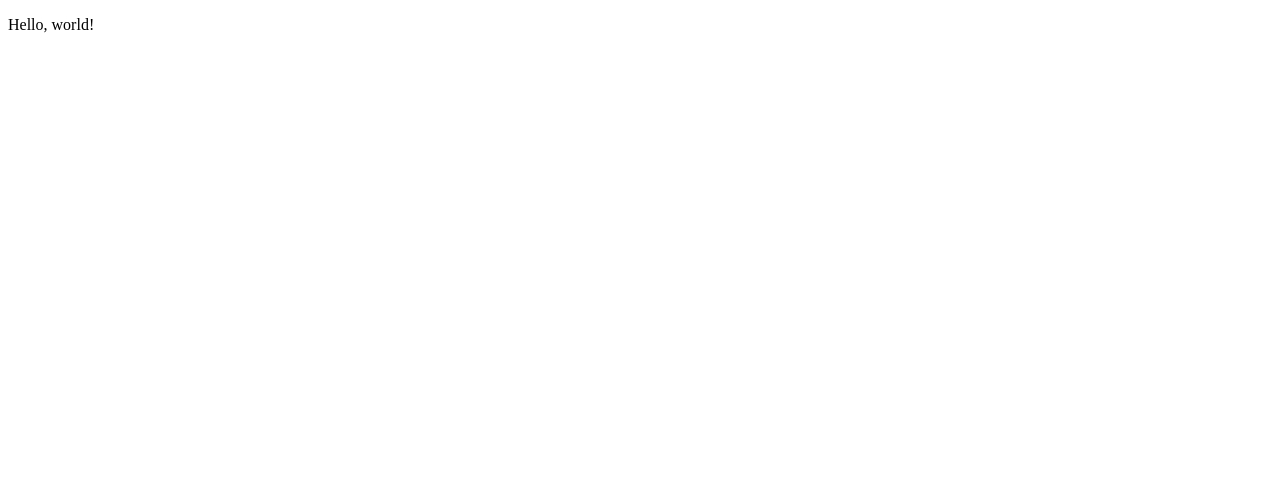
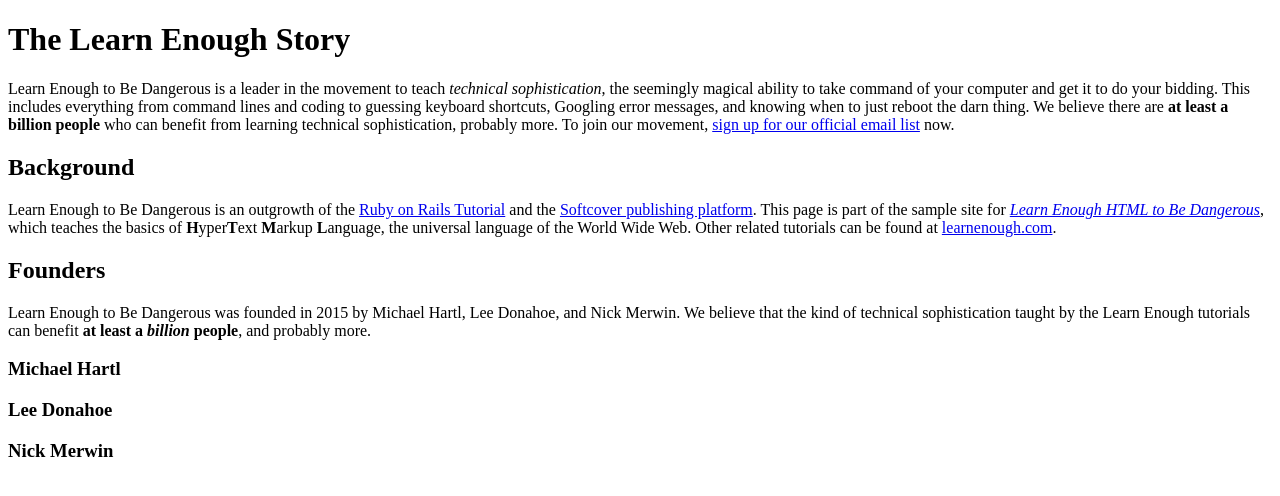
Before and after one commit to lixinux/sample_website, a plain HTML site: page index.html in a window 1280 px wide. Drawn offline with Linux system fonts and the light colour scheme.

Commit message:
Add background and founders info

```diff
--- a/index.html
+++ b/index.html
@@ -5,6 +5,44 @@
     <meta charset="utf-8">
   </head>
   <body>
-    <p>Hello, world!</p>
+
+    <h1>The Learn Enough Story</h1>
+
+      <p>
+        Learn Enough to Be Dangerous is a leader in the movement to teach
+        <em>technical sophistication</em>, the seemingly magical ability to take
+        command of your computer and get it to do your bidding. This includes
+        everything from command lines and coding to guessing keyboard shortcuts,
+        Googling error messages, and knowing when to just reboot the darn thing.
+        We believe there are <strong>at least a billion people</strong> who can benefit from
+        learning technical sophistication, probably more. To join our
+        movement, <a href="http://learnenough.com/email">sign up for our official email list</a> now.
+      </p>
+
+    <h2>Background</h2>
+
+      <p>
+        Learn Enough to Be Dangerous is an outgrowth of the
+        <a href="http://railstutorial.org/">Ruby on Rails Tutorial</a> and the
+        <a href="http://www.softcover.io/">Softcover publishing platform</a>.
+        This page is part of the sample site for
+        <a href="http://learnenough.com/html-tutorial"><em>Learn Enough HTML to
+        Be Dangerous</em></a>, which teaches the basics of
+        <strong>H</strong>yper<strong>T</strong>ext <strong>M</strong>arkup
+        <strong>L</strong>anguage, the universal language of the World Wide Web.
+        Other related tutorials can be found at
+        <a href="http://learnenough.com/">learnenough.com</a>.
+      </p>
+
+    <h2>Founders</h2>
+      <p>
+        Learn Enough to Be Dangerous was founded in 2015 by Michael Hartl, Lee
+        Donahoe, and Nick Merwin. We believe that the kind of technical
+        sophistication taught by the Learn Enough tutorials can benefit
+        <strong>at least a <em>billion</em> people</strong>, and probably more.
+      </p>
+    <h3>Michael Hartl</h3>
+    <h3>Lee Donahoe</h3>
+    <h3>Nick Merwin</h3>
   </body>
 </html>
```
